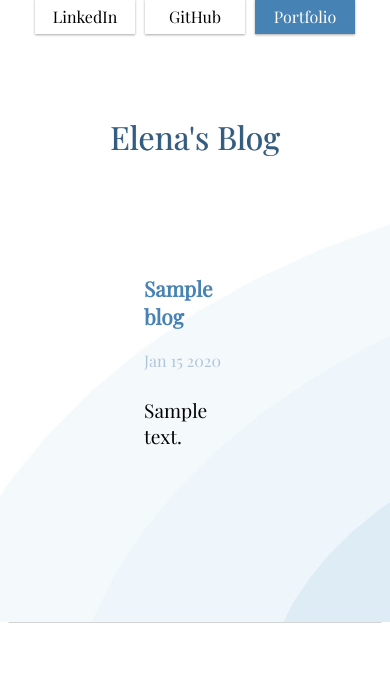
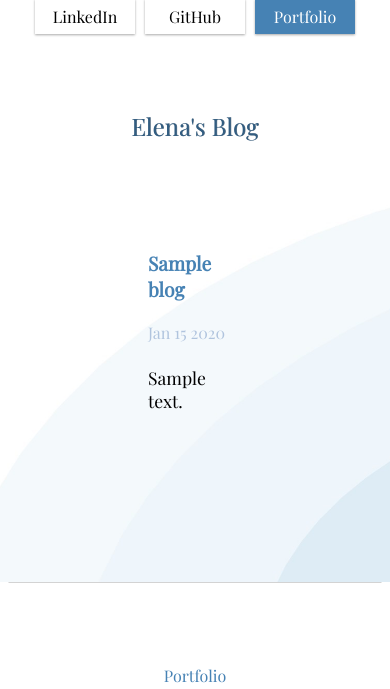
Before and after one commit to elena-kolomeets/Django-portfolio, a Django app: template blog/templates/blog/all_blogs.html in a window 390 px wide. Shown: the part 14-703 px from the top of the page. Run offline with Django 3.2, Linux system fonts and the light colour scheme; the template is opened without the code that fills it: most values are stand-ins (such as "Sample title", 1, 10 or a date in 2020); data that the repository does not hold is empty; parts of the project's set-up code (start-up, migrations or seed data) failed here and were passed over.

Commit message:
Smaller font size for all_blogs on small screen

```diff
--- a/blog/static/blog/all_blogs.css
+++ b/blog/static/blog/all_blogs.css
@@ -147,6 +147,15 @@ hr {
     section {
         width: 90%;
     }
+    h1 {
+    font-size: 1.5em;
+    }
+    h3 {
+    font-size: 1.2em;
+    }
+    h4 {
+    font-size: 1.1em;
+    }
     .foot {
         flex-direction: column;
         align-items: center;
```
